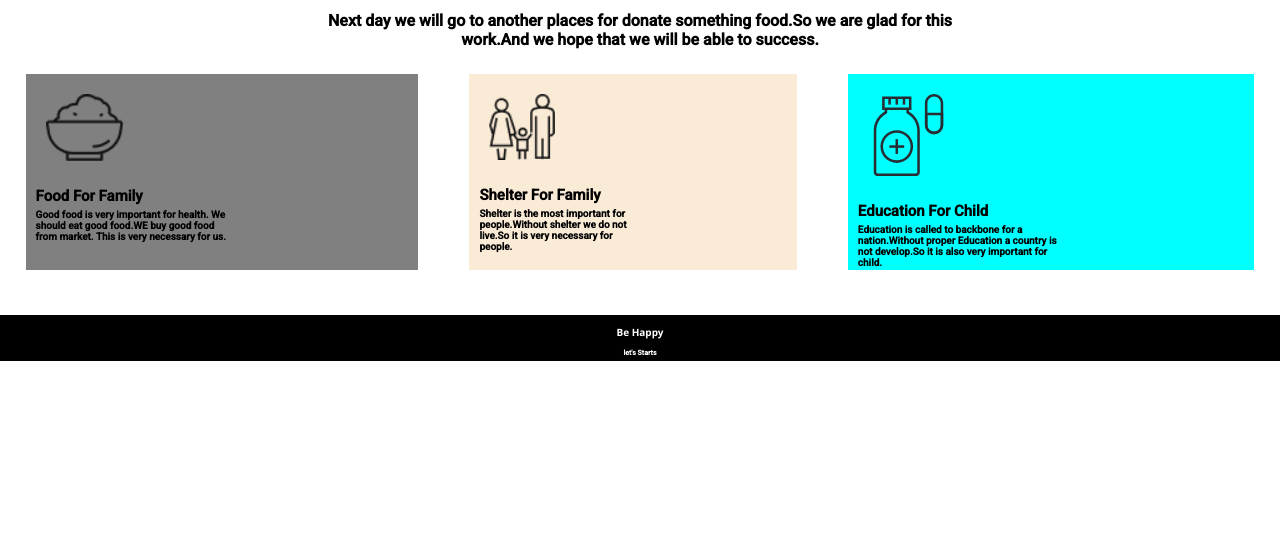
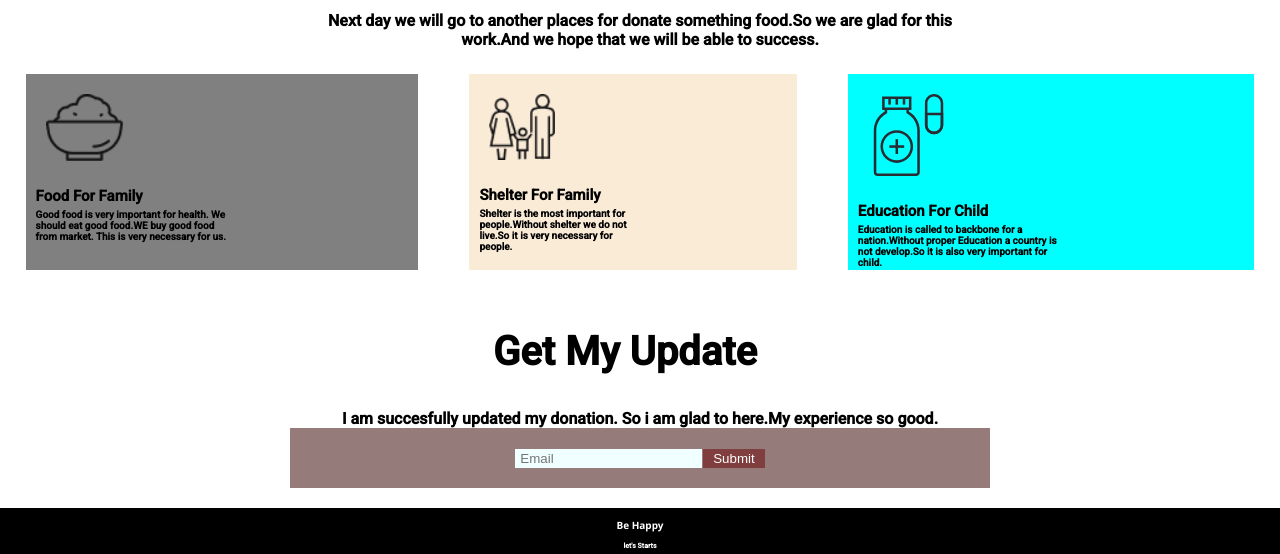
Before and after one commit to Rajib33-code/donate-for-poor-man, a plain HTML site: page index.html in a window 1280 px wide. Shown: the part 715-1269 px from the top of the page. Before the commit the page ends 1076 px from the top, so only its background shows below. Drawn offline with Linux system fonts and the light colour scheme.

Commit message:
update added

```diff
--- a/index.html
+++ b/index.html
@@ -45,6 +45,8 @@ Donate Today
 <hr>
 <a class="link-button" href="#" target="_blank">For Donate</a>
 </section>
+
+
 <section class="donat-part">
     <h1 id="plan">Our Donate Plan</h1>
     <p>Next day we will go to another places for donate something food.So we are glad for this work.And we hope that we will be able to success. </p>
@@ -74,6 +76,19 @@ Donate Today
 
 
 </section>
+<section class="my-update">
+    <h1>Get My Update</h1>
+    <p>I am succesfully updated my donation.
+        So i am glad to here.My experience so good.
+    </p>
+    <div class="update">
+       <div>
+        <input id="email" type="text" placeholder="Email">
+        <input id="subscribe"  type="submit" placeholder="Subscribe">
+            </div>
+    </div>
+
+    </section>
 
 </body>
 <footer>
--- a/style.css
+++ b/style.css
@@ -159,3 +159,34 @@ footer h3{
     font-family:'Segoe UI', Tahoma, Geneva, Verdana, sans-serif;
     font-size:10px;
 }
+.my-update h1{
+
+    color:black;
+}
+.my-update p{
+
+    color:black;
+}
+.update{
+
+    text-align:center;
+    background-color:rgb(150, 123, 123);
+    width:50%;
+    margin:0 auto;
+    padding:20px 30px;
+}
+#email{
+background-color:azure;
+padding:2px 5px;
+border:none;
+
+}
+#subscribe{
+background-color:rgb(129, 62, 62);
+border:none;
+padding:2px 10px;
+color:white;
+margin-left:-3px;
+
+
+}
```
